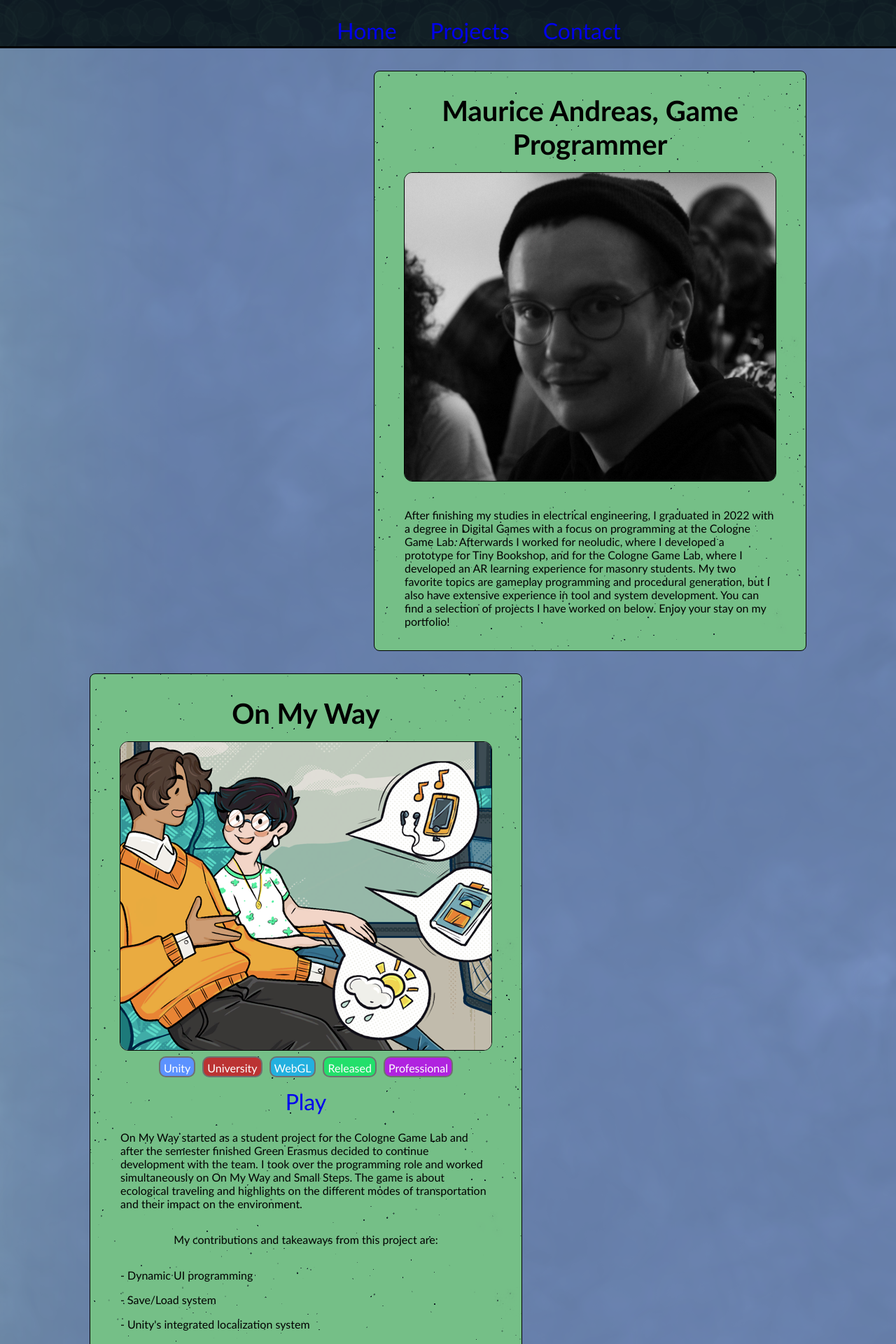
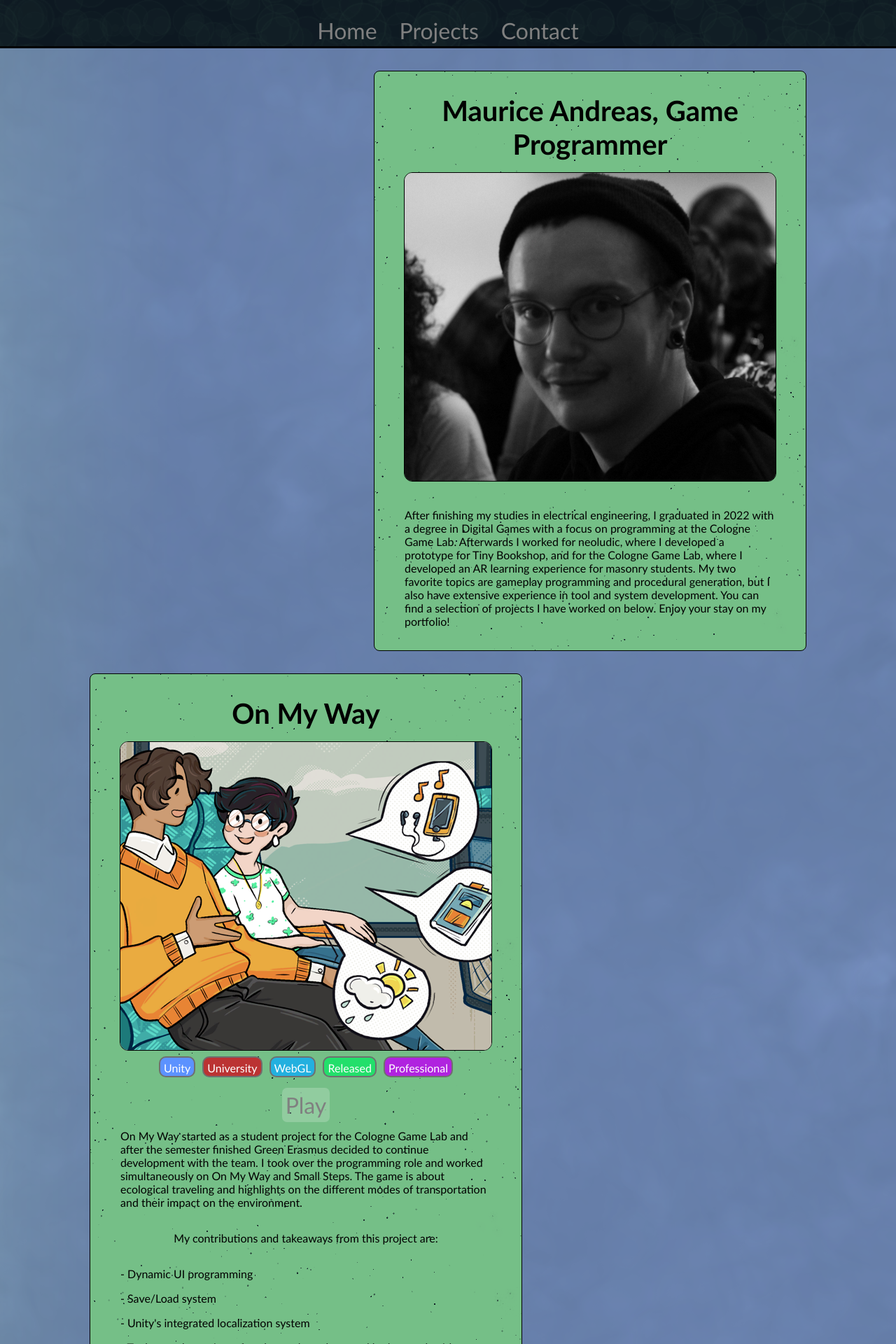
Before and after one commit to BorrisMitM/MorrisPage, a Vue app: page / in a window 1280 px wide. Shown: the top 1920 px of the page at 70% size. Built offline with nearby package versions, Linux system fonts and the light colour scheme.

Commit message:
improved some interactiveness with links

```diff
--- a/package.json
+++ b/package.json
@@ -17,7 +17,7 @@
     "@babel/eslint-parser": "^7.12.16",
     "@vue/cli-plugin-babel": "~5.0.0",
     "@vue/cli-plugin-eslint": "~5.0.0",
-    "@vue/cli-service": "~5.0.0",
+    "@vue/cli-service": "^5.0.8",
     "@vue/eslint-config-standard": "^6.1.0",
     "eslint": "^7.32.0",
     "eslint-plugin-import": "^2.25.3",
--- a/src/components/AppFooter.vue
+++ b/src/components/AppFooter.vue
@@ -33,7 +33,7 @@ footer{
   border: 1px solid black;
 }
 .socialLink{
-  height: 70px;
+  height: 64px;
   padding-left: 20px;
   padding-right: 20px;
   text-align:center;
@@ -41,7 +41,10 @@ footer{
     margin: 50px;
   }
   img {
-    height: 70px;
+    height: 64px;
+  }
+  img:hover {
+    filter:brightness(120%);
   }
 }
 </style>
--- a/src/components/AppHeader.vue
+++ b/src/components/AppHeader.vue
@@ -24,29 +24,23 @@ header {
   //background-color: rgba(128,128,128,0.7);
   background-image: url("@/assets/Header2.png");
   background-size: contain;
-  p {
-    margin-left: 1rem;
-  }
-  img {
-    float: left;
-    height: 50px;
-    opacity: 100%;
-    border: 2px solid white;
-    border-radius: 3px;
-  }
 }
 
 nav {
-  margin-left: auto;
-  float: center;
-  height: 30px;
+  display:inline-block;
+  height: 50px;
   color: grey;
   position: top;
 
+  ul{
+    padding-inline-start: 0px;
+  }
   ul a {
     font-size: xx-large;
-    margin-left: 3rem;
+    margin-left: 1rem;
+    margin-right: 1rem;
     text-decoration: none;
+    color:grey;
   }
   ul:hover a:hover {
     text-decoration: underline;
--- a/src/views/Home.vue
+++ b/src/views/Home.vue
@@ -145,14 +145,20 @@ export default {
   text-align: left;
 }
 .link{
+  block-size: auto;
   font-size: xx-large;
   text-decoration: none;
+  color: grey;
+  background-color: rgba(255, 255, 255, 0.2);
+  border-radius: 7px;
+  margin-bottom: -25px;
+  margin-top: 10px;
 }
 .link:hover {
   text-decoration: underline;
   color: white !important;
 }
 .link:visited {
-  color: inherit;
+  color: grey;
 }
 </style>
```
Also changed, not shown: 1 other file (tests, documents, lock files or other folders).
